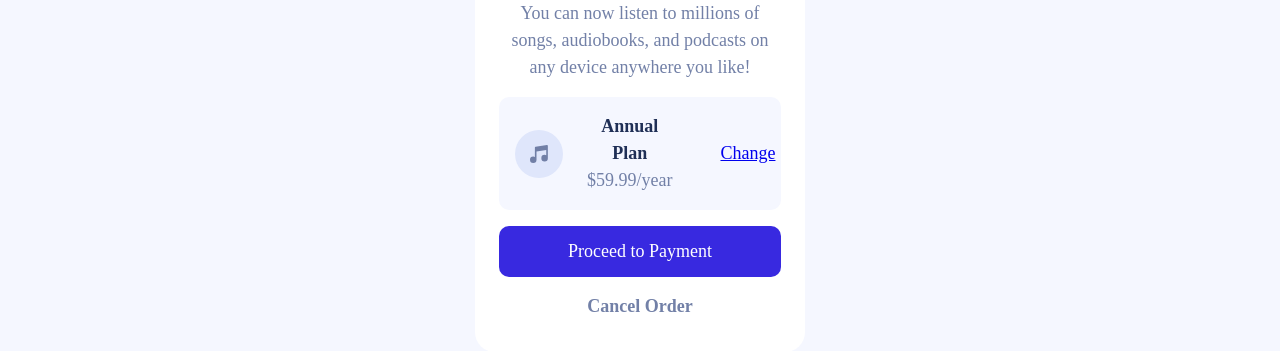
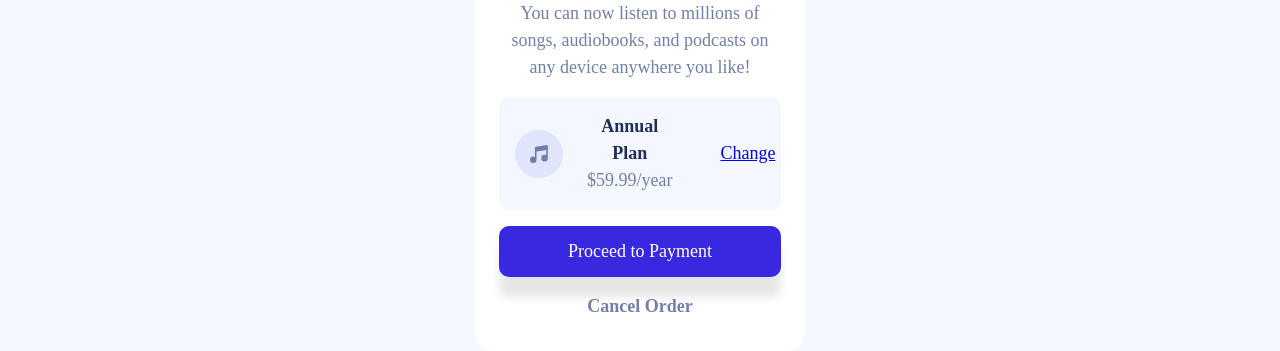
Before and after one commit to Gskds/order-summary-component, a plain HTML site: page index.html in a window 1280 px wide. Shown: the part 449-800 px from the top of the page. Drawn offline with Linux system fonts and the light colour scheme.

Commit message:
box shadow was added

```diff
--- a/style.css
+++ b/style.css
@@ -141,6 +141,7 @@ h1 {
   background-color: var(--clr-primary-300);
   border: none;
   border-radius: 10px;
+  box-shadow: 0 20px 10px hsla(0, 0%, 0%, 0.1);
   color: var(--clr-neutral-100);
   padding: 0.75rem;
 }
```
